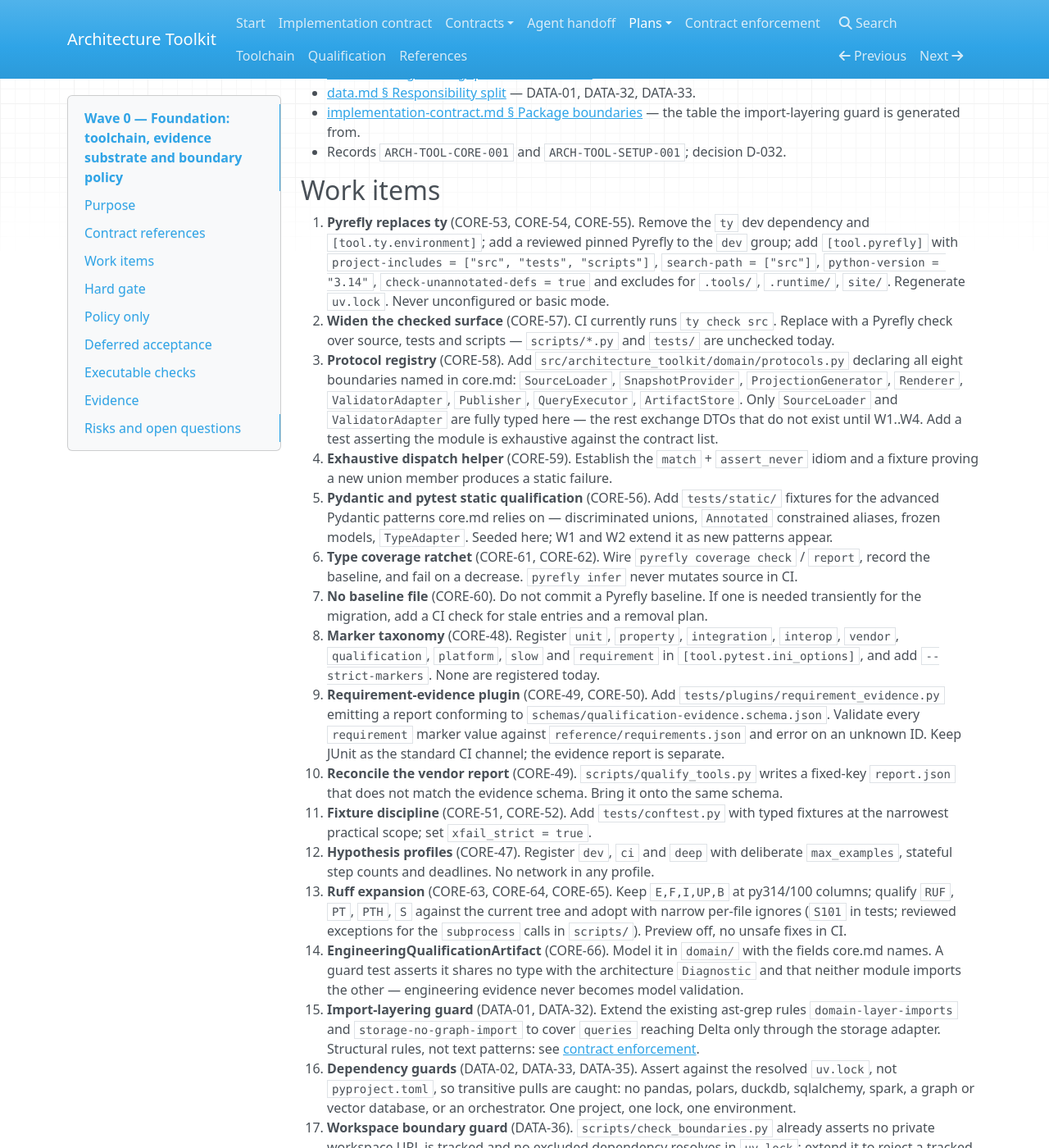
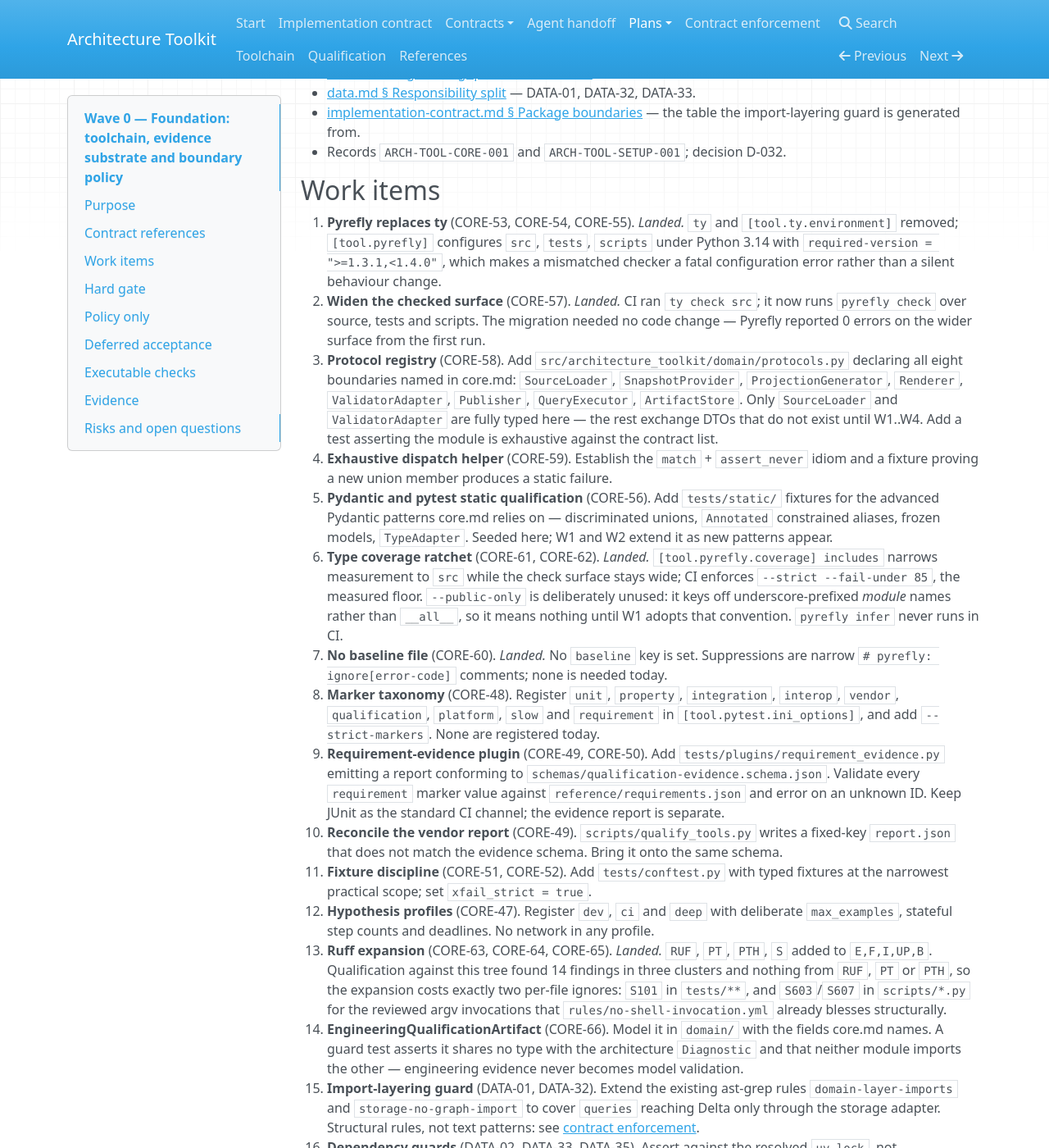
Before and after one commit to paul-heyse/architecture-toolkit, an MkDocs documentation site: the page built from docs/plans/w0-foundation.md, in a window 1280 px wide and 1400 px high, scrolled down 625 px. Shown: the whole window at 82% size. Built offline with MkDocs 1.6.1, drawn with Linux system fonts in a browser that asks for light colours; nearby versions of some CDN libraries; some of the changed text lies outside the part shown.

Commit message:
Replace ty with Pyrefly and expand the Ruff profile
D-032 implemented. The migration needed no code change: Pyrefly reports 0
errors across src, tests and scripts, a wider surface than `ty check src`
covered. Probed against the real tree before committing rather than assumed.

Configuration decisions worth recording:

- `required-version = ">=1.3.1,<1.4.0"` makes a mismatched checker a fatal
  configuration error. Pyrefly does not follow semantic versioning and any
  release may introduce new diagnostics, so the pin is enforced in config as
  well as in the lock (CORE-55).
- `[tool.pyrefly.coverage] includes = ["src"]` narrows measurement to the
  package while `project-includes` keeps the check surface at src+tests+scripts.
  Without the split the strict figure is diluted by unannotated test bodies:
  63.83% against 85.71% (CORE-57 versus CORE-61).
- `--public-only` is deliberately unused. It keys off underscore-prefixed
  module names rather than `__all__` — verified empirically — so it measures
  nothing until W1 adopts that convention.
- No baseline file, no `pyrefly infer` in CI (CORE-60, CORE-62).

CI gains `pyrefly check` and `pyrefly coverage check --strict --fail-under 85`,
the measured src floor. Verified the floor bites: it fails at 90.

Ruff gains RUF, PT, PTH and S. Qualifying them against this tree found 14
findings in three clusters and nothing at all from RUF, PT or PTH, so the
expansion costs two per-file ignores: S101 in tests, and S603/S607 for the
reviewed argv invocations in scripts that rules/no-shell-invocation.yml already
blesses structurally (CORE-64).

types-networkx, types-jsonschema and types-lxml clear the untyped-import
warnings. pyarrow stays uncovered: it ships no py.typed, and pyarrow-stubs
targets major 20 against the pinned 25. That single gap —
`register_snapshot` reported `[coverage-partial]` — is the whole distance
between 85.71% and 100% on src, and is revisited at W3.

Requirement IDs: CORE-53..CORE-65.
Executable checks: all thirteen green on darwin-arm64, including pyrefly check,
pyrefly coverage check --strict --fail-under 85, ruff, pytest, ast-grep and
mkdocs --strict.
Remaining gaps: CORE-47..52 and CORE-66 (evidence substrate) and the DATA
boundary guards are separate PRs. CI is unverified on the Linux runner.

Co-Authored-By: Claude Opus 5 (1M context) <noreply@anthropic.com>

````diff
--- a/docs/plans/w0-foundation.md
+++ b/docs/plans/w0-foundation.md
@@ -31,13 +31,13 @@ every package.
 
 ## Work items
 
-1. **Pyrefly replaces ty** (CORE-53, CORE-54, CORE-55). Remove the `ty` dev dependency and
-   `[tool.ty.environment]`; add a reviewed pinned Pyrefly to the `dev` group; add `[tool.pyrefly]`
-   with `project-includes = ["src", "tests", "scripts"]`, `search-path = ["src"]`,
-   `python-version = "3.14"`, `check-unannotated-defs = true` and excludes for `.tools/`,
-   `.runtime/`, `site/`. Regenerate `uv.lock`. Never unconfigured or basic mode.
-2. **Widen the checked surface** (CORE-57). CI currently runs `ty check src`. Replace with a
-   Pyrefly check over source, tests and scripts — `scripts/*.py` and `tests/` are unchecked today.
+1. **Pyrefly replaces ty** (CORE-53, CORE-54, CORE-55). *Landed.* `ty` and
+   `[tool.ty.environment]` removed; `[tool.pyrefly]` configures `src`, `tests`, `scripts` under
+   Python 3.14 with `required-version = ">=1.3.1,<1.4.0"`, which makes a mismatched checker a
+   fatal configuration error rather than a silent behaviour change.
+2. **Widen the checked surface** (CORE-57). *Landed.* CI ran `ty check src`; it now runs
+   `pyrefly check` over source, tests and scripts. The migration needed no code change —
+   Pyrefly reported 0 errors on the wider surface from the first run.
 3. **Protocol registry** (CORE-58). Add `src/architecture_toolkit/domain/protocols.py` declaring all
    eight boundaries named in core.md: `SourceLoader`, `SnapshotProvider`, `ProjectionGenerator`,
    `Renderer`, `ValidatorAdapter`, `Publisher`, `QueryExecutor`, `ArtifactStore`. Only
@@ -48,10 +48,13 @@ every package.
 5. **Pydantic and pytest static qualification** (CORE-56). Add `tests/static/` fixtures for the
    advanced Pydantic patterns core.md relies on — discriminated unions, `Annotated` constrained
    aliases, frozen models, `TypeAdapter`. Seeded here; W1 and W2 extend it as new patterns appear.
-6. **Type coverage ratchet** (CORE-61, CORE-62). Wire `pyrefly coverage check` / `report`, record
-   the baseline, and fail on a decrease. `pyrefly infer` never mutates source in CI.
-7. **No baseline file** (CORE-60). Do not commit a Pyrefly baseline. If one is needed transiently
-   for the migration, add a CI check for stale entries and a removal plan.
+6. **Type coverage ratchet** (CORE-61, CORE-62). *Landed.* `[tool.pyrefly.coverage] includes`
+   narrows measurement to `src` while the check surface stays wide; CI enforces
+   `--strict --fail-under 85`, the measured floor. `--public-only` is deliberately unused: it keys
+   off underscore-prefixed *module* names rather than `__all__`, so it means nothing until W1
+   adopts that convention. `pyrefly infer` never runs in CI.
+7. **No baseline file** (CORE-60). *Landed.* No `baseline` key is set. Suppressions are narrow
+   `# pyrefly: ignore[error-code]` comments; none is needed today.
 8. **Marker taxonomy** (CORE-48). Register `unit`, `property`, `integration`, `interop`, `vendor`,
    `qualification`, `platform`, `slow` and `requirement` in `[tool.pytest.ini_options]`, and add
    `--strict-markers`. None are registered today.
@@ -65,10 +68,11 @@ every package.
     narrowest practical scope; set `xfail_strict = true`.
 12. **Hypothesis profiles** (CORE-47). Register `dev`, `ci` and `deep` with deliberate
     `max_examples`, stateful step counts and deadlines. No network in any profile.
-13. **Ruff expansion** (CORE-63, CORE-64, CORE-65). Keep `E,F,I,UP,B` at py314/100 columns; qualify
-    `RUF`, `PT`, `PTH`, `S` against the current tree and adopt with narrow per-file ignores
-    (`S101` in tests; reviewed exceptions for the `subprocess` calls in `scripts/`). Preview off,
-    no unsafe fixes in CI.
+13. **Ruff expansion** (CORE-63, CORE-64, CORE-65). *Landed.* `RUF`, `PT`, `PTH`, `S` added to
+    `E,F,I,UP,B`. Qualification against this tree found 14 findings in three clusters and nothing
+    from `RUF`, `PT` or `PTH`, so the expansion costs exactly two per-file ignores: `S101` in
+    `tests/**`, and `S603`/`S607` in `scripts/*.py` for the reviewed argv invocations that
+    `rules/no-shell-invocation.yml` already blesses structurally.
 14. **EngineeringQualificationArtifact** (CORE-66). Model it in `domain/` with the fields core.md
     names. A guard test asserts it shares no type with the architecture `Diagnostic` and that
     neither module imports the other — engineering evidence never becomes model validation.
@@ -123,8 +127,8 @@ ast-grep scan
 ast-grep test
 ```
 
-`uv run ty check src` is removed from CI in the same change. Until that change is committed, ty
-remains the repository's executable truth.
+`uv run ty check src` is removed. The coverage floor is the measured `src` baseline; raise it as
+annotated code lands and never lower it without a recorded reason.
 
 ## Evidence
 
@@ -136,11 +140,14 @@ and format, and the lock digest, on both macOS ARM64 and Linux x86-64.
 
 - **Pyrefly does not follow semantic versioning** and any release may introduce new diagnostics
   (D-032). The version is lock-controlled and upgrades are explicit engineering changes.
-- **Pyrefly 1.3.1 was the version reviewed** at decision time. Confirm the current release still
-  supports Python 3.14 and the pinned Pydantic before committing the lock.
-- **Ruff `S` on `scripts/`** will flag the `subprocess` calls in `bootstrap_tools.py` and
-  `qualify_tools.py`. Those are reviewed argument-array invocations; prefer a narrow per-file ignore
-  with rationale over dropping the rule family.
-- **Adding `jsonschema`** to validate the evidence report is a deliberate dependency decision under
-  DATA-32, not a free change. Decide whether the plugin validates in-process or CI validates the
-  emitted artifact.
+- **Pyrefly 1.3.1 remains current** and ships wheels for both target platforms. `required-version`
+  pins it in config as well as in the lock.
+- **pyarrow ships no `py.typed`**, so `pa.Schema` resolves to `Any` and
+  `storage.datafusion_adapter.register_snapshot` is `[coverage-partial]`. That single symbol is the
+  whole gap between 85.71% and 100% strict on `src`. `pyarrow-stubs` targets major 20 against the
+  pinned 25 and is not adopted; revisit at W3.
+- **`pyrefly init --migrate-from` supports only mypy and pyright**, so there is no automated ty
+  migration path. The config is hand-written and reviewed.
+- **Stub packages are dev-only typing aids** with no runtime surface, so they do not create an
+  overlapping data stack under DATA-32/33 — but `types-lxml` pulls `soupsieve`, `types-html5lib`
+  and `types-webencodings` transitively, which the DATA-33 deny-list review should acknowledge.
--- a/docs/toolchain.md
+++ b/docs/toolchain.md
@@ -21,21 +21,37 @@ Python 3.14.7; uv 0.12.7; one project, lock and environment.
 | Hypothesis | installed | property and state-machine qualification |
 | pytest | installed | test orchestration and future requirement evidence |
 | Ruff | installed | lint/format; target selective RUF/PT/PTH/S expansion |
-| ty | **currently installed** | current checker only; D-032 selects replacement |
-| Pyrefly | **target, not installed** | Pydantic/pytest-aware type checks, Protocols, strict type coverage |
+| Pyrefly | installed | Pydantic/pytest-aware type checks, Protocols, strict type coverage |
+| types-networkx / types-jsonschema / types-lxml | installed (dev) | stubs for runtime packages shipping no `py.typed` |
 | MkDocs | installed docs group | offline portal engine |
 | Material for MkDocs | target, unpinned | portal theme after exact-version qualification |
 
 Use `uv sync --locked --all-groups`.
 
-### Pyrefly migration boundary
+### Pyrefly configuration
 
-Do not edit documentation to imply Pyrefly is executable until the implementation PR:
-- removes ty dependency/config/checks;
-- adds reviewed Pyrefly dependency/config;
-- regenerates `uv.lock`;
-- checks source/tests/scripts under Python 3.14;
-- qualifies advanced Pydantic + pytest behavior and both target platforms.
+D-032 is implemented. `ty` and `[tool.ty.environment]` are removed; `[tool.pyrefly]` checks
+`src`, `tests` and `scripts` under Python 3.14.
+
+`required-version = ">=1.3.1,<1.4.0"` makes a mismatched checker a fatal configuration error, not
+a silent behaviour change — Pyrefly does not follow semantic versioning and any release may
+introduce new diagnostics. Upgrading is a deliberate engineering change: bump the pin, rerun both
+platforms, and record the new coverage floor.
+
+`[tool.pyrefly.coverage]` narrows *measurement* to `src` while the *check* surface stays wide.
+Without it the strict figure is diluted by unannotated test bodies (63.83% against 85.71%).
+CI enforces `--strict --fail-under 85`, the measured `src` floor.
+
+No baseline file is used (CORE-60). Suppressions are narrow `# pyrefly: ignore[error-code]`
+comments with a local rationale. `pyrefly infer` never runs in CI (CORE-62).
+
+### Third-party typing gaps
+
+`pyarrow`, `ruamel.yaml` and `networkx` ship no `py.typed`; `datafusion`, `deltalake`, `pydantic`
+and `jinja2` do. Stubs cover networkx, jsonschema and lxml. **pyarrow remains uncovered**: the
+published `pyarrow-stubs` targets major 20 against the pinned 25, so it is not adopted. The single
+consequence today is that `storage.datafusion_adapter.register_snapshot` is `[coverage-partial]`,
+which is why the floor is 85 rather than 100. Revisit when W3 builds the Arrow layer.
 
 ## DataFusion / Delta compatibility
 
````
Also changed, not shown: AGENTS.md (+4 -3 lines), docs/agent-handoff.md (+2 -3 lines), docs/qualification.md (+2 -2 lines), pyproject.toml (+31 -3 lines), 2 other files.
